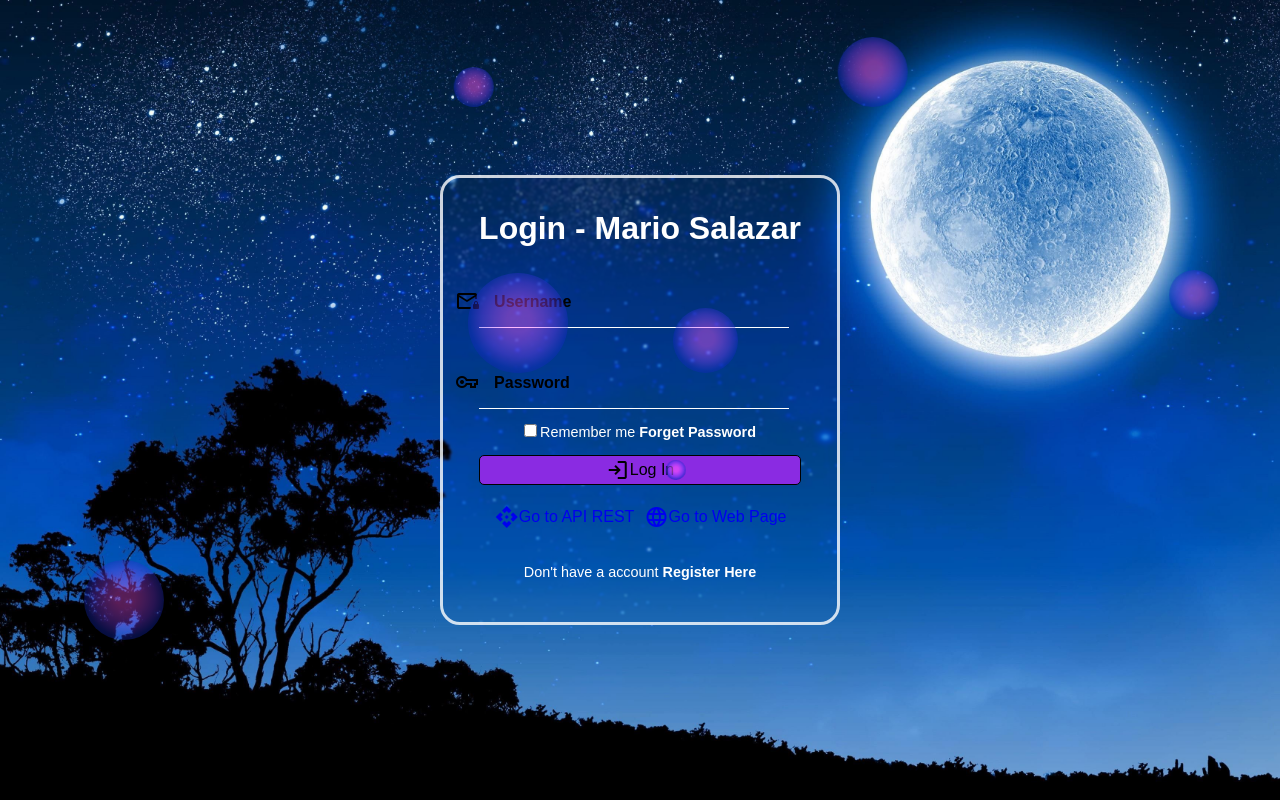
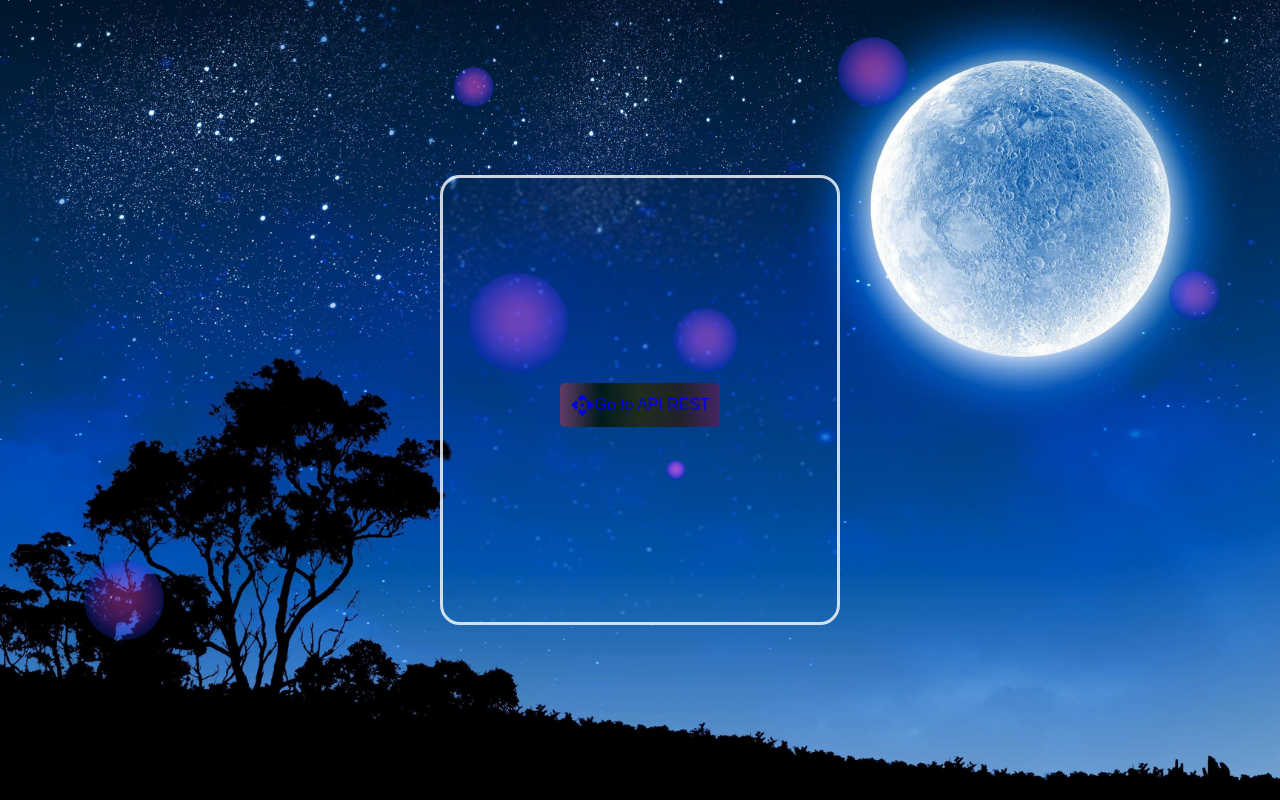
Before and after one commit to gitmario10salazarutn/app-sqlserver-python, a Flask app: page / in a window 1280 px wide. Run offline with Flask 3, Linux system fonts and the light colour scheme.

Commit message:
Update Requirements file

```diff
--- a/api/static/css/style.css
+++ b/api/static/css/style.css
@@ -139,10 +139,27 @@ button:hover {
 
 .d-flex {
   display: flex;
-  justify-content: space-between;
+  justify-content: center;
   align-items: center;
   padding: 10px;
   margin-top: 10px;
+  border-radius: 5px;
+  background: -webkit-linear-gradient(
+    90deg,
+    #2b192d,
+    #223334,
+    #11270b,
+    #1e2029,
+    #452664
+  ); /* Chrome 10-25, Safari 5.1-6 */
+  background: linear-gradient(
+    90deg,
+    #623c67,
+    #001b1c,
+    #202d1c,
+    #20212b,
+    #452664
+  ); /* W3C, IE 10+/ Edge, Firefox 16+, Chrome 26+, Opera 12+, Safari 7+ */
 }
 
 .btn-login {
--- a/api/static/swagger.json
+++ b/api/static/swagger.json
@@ -22,7 +22,7 @@
       "url": "http://127.0.0.1:5000/users"
     },
     {
-      "url": "https://app-sqlserver-python-two.vercel.app/users"
+      "url": "https://app-sqlserver-python.vercel.app/users"
     }
   ],
   "tags": [
--- a/api/templates/index.html
+++ b/api/templates/index.html
@@ -24,42 +24,11 @@
         <div class="form-box">
           <div class="form-value">
             <form action="">
-              <h2>Login - Mario Salazar</h2>
-              <div class="inputbox">
-                <span class="material-symbols-outlined"> mail_lock </span>
-                <input type="email" required />
-                <label for="">Username</label>
-              </div>
-              <div class="inputbox">
-                <span class="material-symbols-outlined"> vpn_key </span>
-                <input type="password" required />
-                <label for="">Password</label>
-              </div>
-              <div class="forget">
-                <label for="">
-                  <input type="checkbox" />Remember me
-                  <a href="#">Forget Password</a></label
-                >
-              </div>
-              <a href="{{domain}}" class="btn-login">
-                <span class="material-symbols-outlined"> login </span>
-                <span> Log In</span></a
-              >
               <div class="d-flex">
                 <a href="{{domain}}" class="btn-watch-video">
                   <span class="material-symbols-outlined"> api </span>
                   <span> Go to API REST</span></a
                 >
-                <a
-                  href="https://e-shop-mariosalazar.vercel.app"
-                  class="btn-watch-video"
-                >
-                  <span class="material-symbols-outlined"> language </span>
-                  <span> Go to Web Page</span></a
-                >
-              </div>
-              <div class="register">
-                <p>Don't have a account <a href="#">Register Here</a></p>
               </div>
             </form>
           </div>
```
Also changed, not shown: 1 other file.
